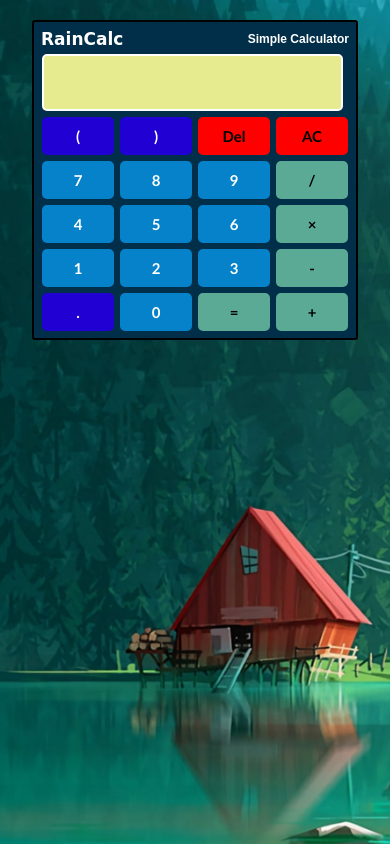
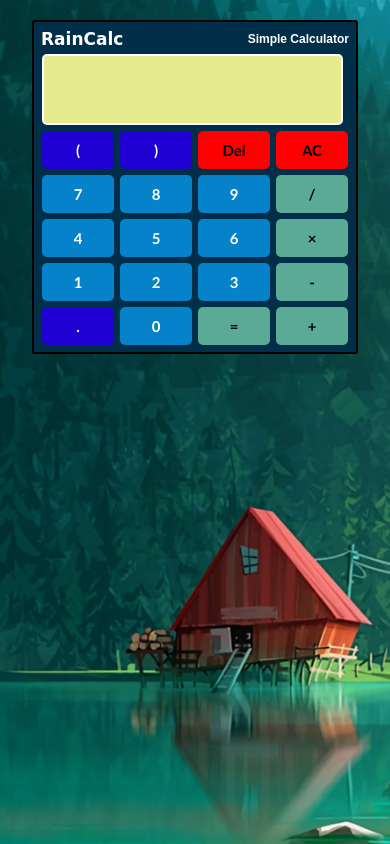
Before and after one commit to RainNagi/calculator, a plain HTML site: page index.html in a window 390 px wide. Drawn offline with Linux system fonts and the light colour scheme; a web font is replaced by a local one.

Commit message:
Update mystyle.css

```diff
--- a/css/mystyle.css
+++ b/css/mystyle.css
@@ -127,12 +127,12 @@ input[type="button"]{
     }
     input[type="text"]{
         border: 2px solid white;
-        padding: 15px 17px;
+        padding: 22px 17px;
         font-size: 20px;
     }
     body{
         background-image: url(Background1.jpg);
         background-repeat: no-repeat;
-        background-size:cover;
+        background-size: cover;
     }
 }
```
